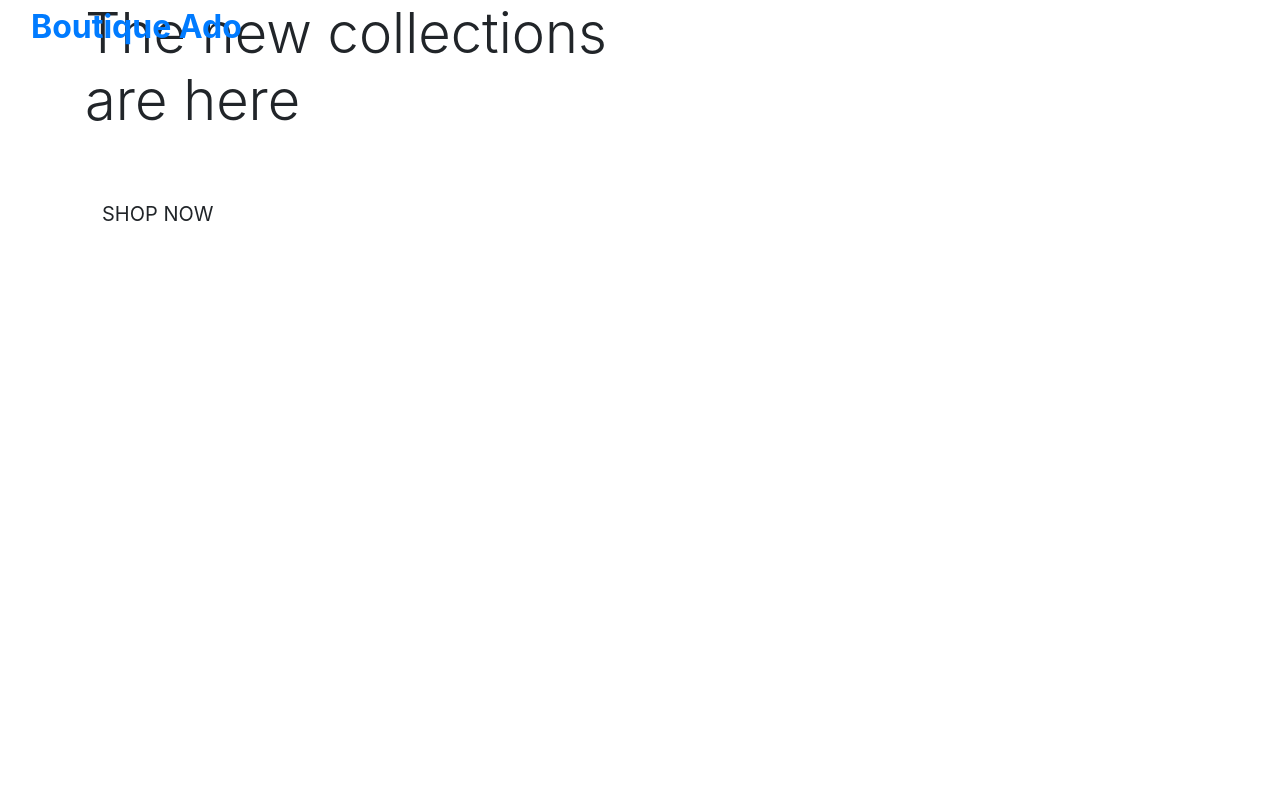
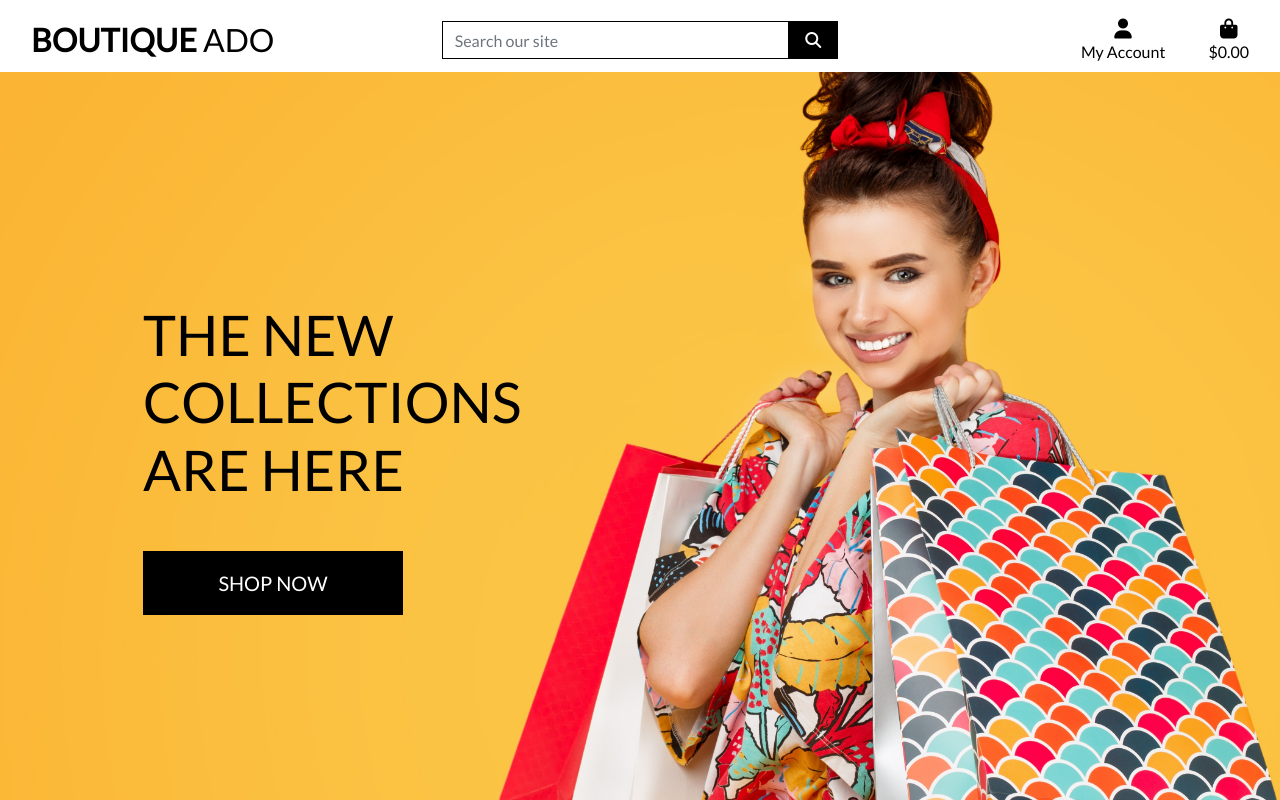
Before and after one commit to pez57/boutique_ado_store, a Django app: page / in a window 1280 px wide. Run offline with Django 3.2, Linux system fonts and the light colour scheme; some libraries are stand-ins or nearby versions.

Commit message:
Added csscontent and styling to base template

```diff
--- a/boutique_ado/settings.py
+++ b/boutique_ado/settings.py
@@ -147,6 +147,10 @@ USE_TZ = True
 # https://docs.djangoproject.com/en/3.2/howto/static-files/
 
 STATIC_URL = '/static/'
+STATICFILES_DIRS = (os.path.join(BASE_DIR, 'static'),)
+
+MEDIA_URL = '/media/'
+MEDIA_ROOT = os.path.join(BASE_DIR, 'media')
 
 # Default primary key field type
 # https://docs.djangoproject.com/en/3.2/ref/settings/#default-auto-field
--- a/boutique_ado/urls.py
+++ b/boutique_ado/urls.py
@@ -15,9 +15,11 @@ Including another URLconf
 """
 from django.contrib import admin
 from django.urls import path, include
+from django.conf import settings
+from django.conf.urls.static import static
 
 urlpatterns = [
     path('admin/', admin.site.urls),
     path('accounts/', include('allauth.urls')),
     path('', include('home.urls')),
-]
+] + static(settings.MEDIA_URL, document_root=settings.MEDIA_ROOT)
--- /dev/null
+++ b/static/css/base.css
@@ -0,0 +1,81 @@
+html {
+    height: 100%;
+}
+
+body {
+    background: url('/media/homepage_background_cropped.jpg') no-repeat center center fixed;
+    background-size: cover;
+    height: calc(100vh - 164px);
+    color: #555;
+    font-family: 'Lato';
+}
+
+/* from Bulma */
+.icon {
+    align-items: center;
+    display: inline-flex;
+    justify-content: center;
+    height: 1.5rem;
+    width: 1.5rem;
+}
+
+.logo-font {
+    text-transform: uppercase;
+}
+
+.main-logo-link {
+    width: fit-content;
+}
+
+.shop-now-button {
+    background: black;
+    color: white;
+    min-width: 260px;
+}
+
+.btn-black {
+    background: black;
+    color: white;
+}
+
+.shop-now-button:hover,
+.shop-now-button:active,
+.shop-now-button:focus,
+.btn-black:hover,
+.btn-black:active,
+.btn-black:focus {
+    background: #222;
+    color: white;
+}
+
+.text-black {
+    color: #000 !important;
+}
+
+.border-black {
+    border: 1px solid black !important;
+}
+
+/* -------------------------------- Media Queries */
+
+/* Slightly larger container on xl screens */
+@media (min-width: 1200px) {
+  .container {
+    max-width: 80%;
+  }
+}
+
+/* fixed top navbar only on medium and up */
+@media (min-width: 992px) {
+    .fixed-top-desktop-only {
+        position: fixed;
+        top: 0;
+        right: 0;
+        left: 0;
+        z-index: 1030;
+    }
+
+    .header-container {
+        padding-top: 164px;
+    }
+}
--- a/templates/base.html
+++ b/templates/base.html
@@ -2,7 +2,8 @@
 
 <!doctype html>
 <html lang="en">
-  <head>
+
+<head>
 
     {% block meta %}
     <meta http-equiv="X-UA-Compatible" content="ie=edge">
@@ -14,38 +15,97 @@
     {% endblock %}
 
     {% block corecss %}
-    <link rel="stylesheet" href="https://cdn.jsdelivr.net/npm/bootstrap@4.6.1/dist/css/bootstrap.min.css" integrity="sha384-zCbKRCUGaJDkqS1kPbPd7TveP5iyJE0EjAuZQTgFLD2ylzuqKfdKlfG/eSrtxUkn" crossorigin="anonymous">
+    <link rel="stylesheet" href="https://cdn.jsdelivr.net/npm/bootstrap@4.6.1/dist/css/bootstrap.min.css"
+        integrity="sha384-zCbKRCUGaJDkqS1kPbPd7TveP5iyJE0EjAuZQTgFLD2ylzuqKfdKlfG/eSrtxUkn" crossorigin="anonymous">
+    <link rel="stylesheet" href="https://fonts.googleapis.com/css?family=Lato&display=swap">
+    <link rel="stylesheet" href="{% static 'css/base.css' %}">
     {% endblock %}
 
     {% block extra_css %}
     {% endblock %}
 
     {% block corejs %}
-    <script src="https://cdn.jsdelivr.net/npm/jquery@3.5.1/dist/jquery.min.js" integrity="sha256-9/aliU8dGd2tb6OSsuzixeV4y/faTqgFtohetphbbj0=" crossorigin="anonymous"></script>
-    <script src="https://cdn.jsdelivr.net/npm/popper.js@1.16.1/dist/umd/popper.min.js" integrity="sha384-9/reFTGAW83EW2RDu2S0VKaIzap3H66lZH81PoYlFhbGU+6BZp6G7niu735Sk7lN" crossorigin="anonymous"></script>
-    <script src="https://cdn.jsdelivr.net/npm/bootstrap@4.6.1/dist/js/bootstrap.min.js" integrity="sha384-VHvPCCyXqtD5DqJeNxl2dtTyhF78xXNXdkwX1CZeRusQfRKp+tA7hAShOK/B/fQ2" crossorigin="anonymous"></script>
+    <script src="https://kit.fontawesome.com/962ab42a67.js" crossorigin="anonymous"></script>
+    <script src="https://cdn.jsdelivr.net/npm/jquery@3.5.1/dist/jquery.min.js"
+        integrity="sha256-9/aliU8dGd2tb6OSsuzixeV4y/faTqgFtohetphbbj0=" crossorigin="anonymous"></script>
+    <script src="https://cdn.jsdelivr.net/npm/popper.js@1.16.1/dist/umd/popper.min.js"
+        integrity="sha384-9/reFTGAW83EW2RDu2S0VKaIzap3H66lZH81PoYlFhbGU+6BZp6G7niu735Sk7lN" crossorigin="anonymous">
+    </script>
+    <script src="https://cdn.jsdelivr.net/npm/bootstrap@4.6.1/dist/js/bootstrap.min.js"
+        integrity="sha384-VHvPCCyXqtD5DqJeNxl2dtTyhF78xXNXdkwX1CZeRusQfRKp+tA7hAShOK/B/fQ2" crossorigin="anonymous">
+    </script>
     {% endblock %}
 
     {% block extra_js %}
     {% endblock %}
 
-    <title>Boutique Ado {% block extra_title %} {% endblock %}</title>
+    <title>Boutique Ado {% block extra_title %}{% endblock %}</title>
   </head>
   <body>
     <header class="container-fluid fixed-top">
-        <div class="row">
+        <div id="topnav" class="row bg-white pt-lg-2 d-none d-lg-flex">
             <div class="col-12 col-lg-4 my-auto py-1 py-lg-0 text-center text-lg-left">
                 <a href="{% url 'home' %}" class="nav-link main-logo-link">
-                    <h2 class="logo-font text-black my-0"><strong> Boutique Ado</strong></h2>
+                    <h2 class="logo-font text-black my-0"><strong>Boutique</strong> Ado</h2>
                 </a>
             </div>
-            <div class="col-12 col-lg-4 my-auto py-1 py-lg-0"></div>
-            <div class="col-12 col-lg-4 my-auto py-1 py-lg-0"></div>
+            <div class="col-12 col-lg-4 my-auto py-1 py-lg-0">
+                <form method="GET" action="">
+                    <div class="input-group w-100">
+                        <input class="form-control border border-black rounded-0" type="text" name="q" placeholder="Search our site">
+                        <div class="input-group-append">
+                            <button class="form-control btn btn-black border border-black rounded-0" type="submit">
+                                <span class="icon">
+                                    <i class="fas fa-search"></i>
+                                </span>
+                            </button>
+                        </div>
+                    </div>
+                </form>
+            </div>
+            <div class="col-12 col-lg-4 my-auto py-1 py-lg-0">
+                <ul class="list-inline list-unstyled text-center text-lg-right my-0">
+                    <li class="list-inline-item dropdown">
+                        <a class="text-black nav-link" href="#" id="user-options" data-toggle="dropdown" aria-haspopup="true" aria-expanded="false">
+                            <div class="text-center">
+                                <div><i class="fas fa-user fa-lg"></i></div>
+                                <p class="my-0">My Account</p>
+                            </div>
+                        </a>
+                        <div class="dropdown-menu border-0" aria-labelledby="user-options">
+                            {% if request.user.is_authenticated %}
+                                {% if request.user.is_superuser %}
+                                    <a href="" class="dropdown-item">Product Management</a>
+                                {% endif %}
+                                <a href="" class="dropdown-item">My Profile</a>
+                                <a href="{% url 'account_logout' %}" class="dropdown-item">Logout</a>
+                            {% else %}
+                                <a href="{% url 'account_signup' %}" class="dropdown-item">Register</a>
+                                <a href="{% url 'account_login' %}" class="dropdown-item">Login</a>
+                            {% endif %}
+                        </div>
+                    </li>
+                    <li class="list-inline-item">
+                        <a class="{% if grand_total %}text-info font-weight-bold{% else %}text-black{% endif %} nav-link" href="">
+                            <div class="text-center">
+                                <div><i class="fas fa-shopping-bag fa-lg"></i></div>
+                                <p class="my-0">
+                                    {% if grand_total %}
+                                        ${{ grand_total|floatformat:2 }}
+                                    {% else %}
+                                        $0.00
+                                    {% endif %}
+                                </p>
+                            </div>
+                        </a>
+                    </li>
+                </ul>
+            </div>
         </div>
     </header>
 
     {% if messages %}
-        <div class="divmessage-container"></div>
+        <div class="message-container"></div>
     {% endif %}
 
     {% block page_header %}
@@ -57,5 +117,6 @@
     {% block postloadjs %}
     {% endblock %}
 
+
   </body>
 </html>
```
Also changed, not shown: media/homepage_background_cropped.jpg (added).
